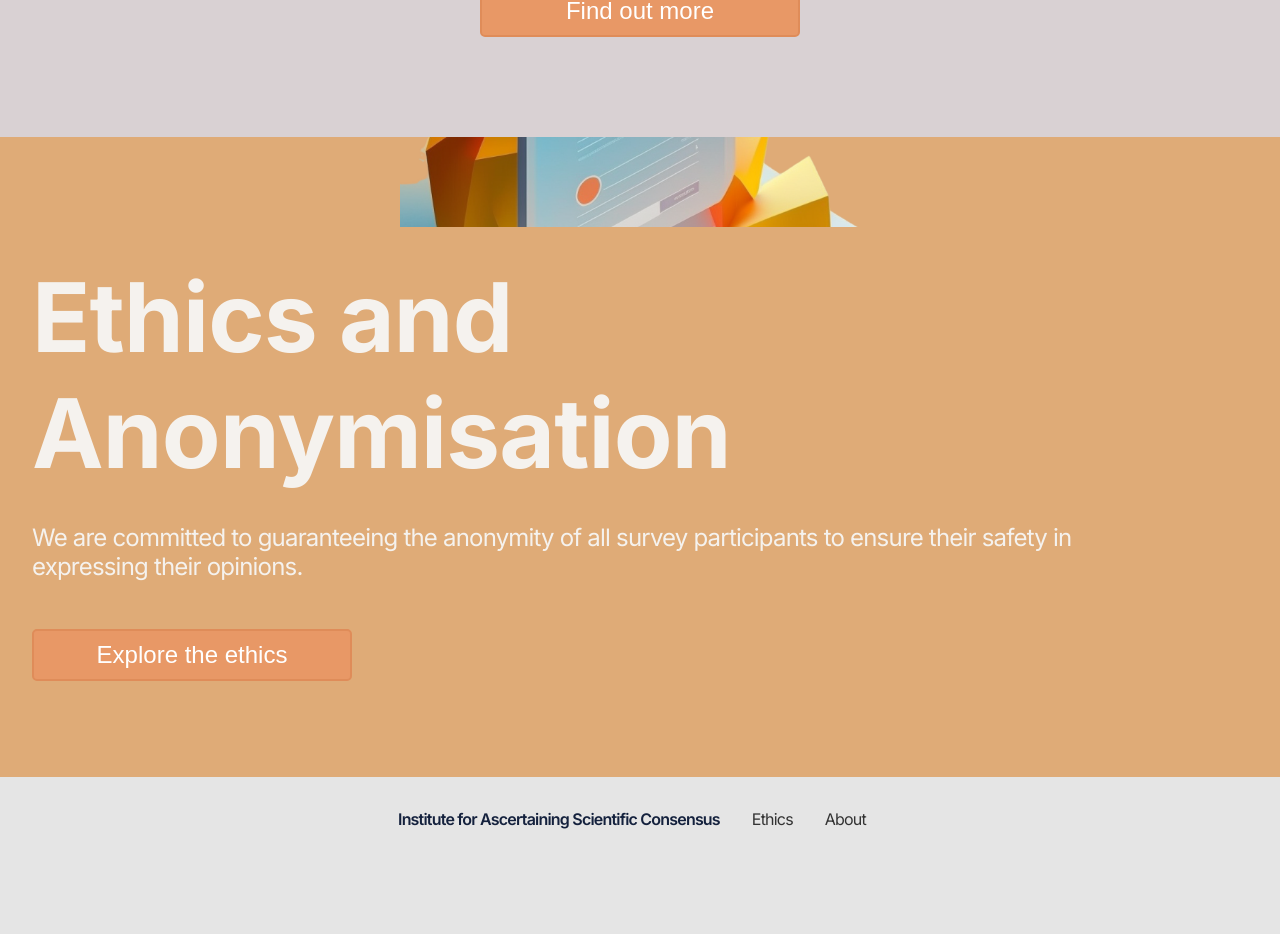
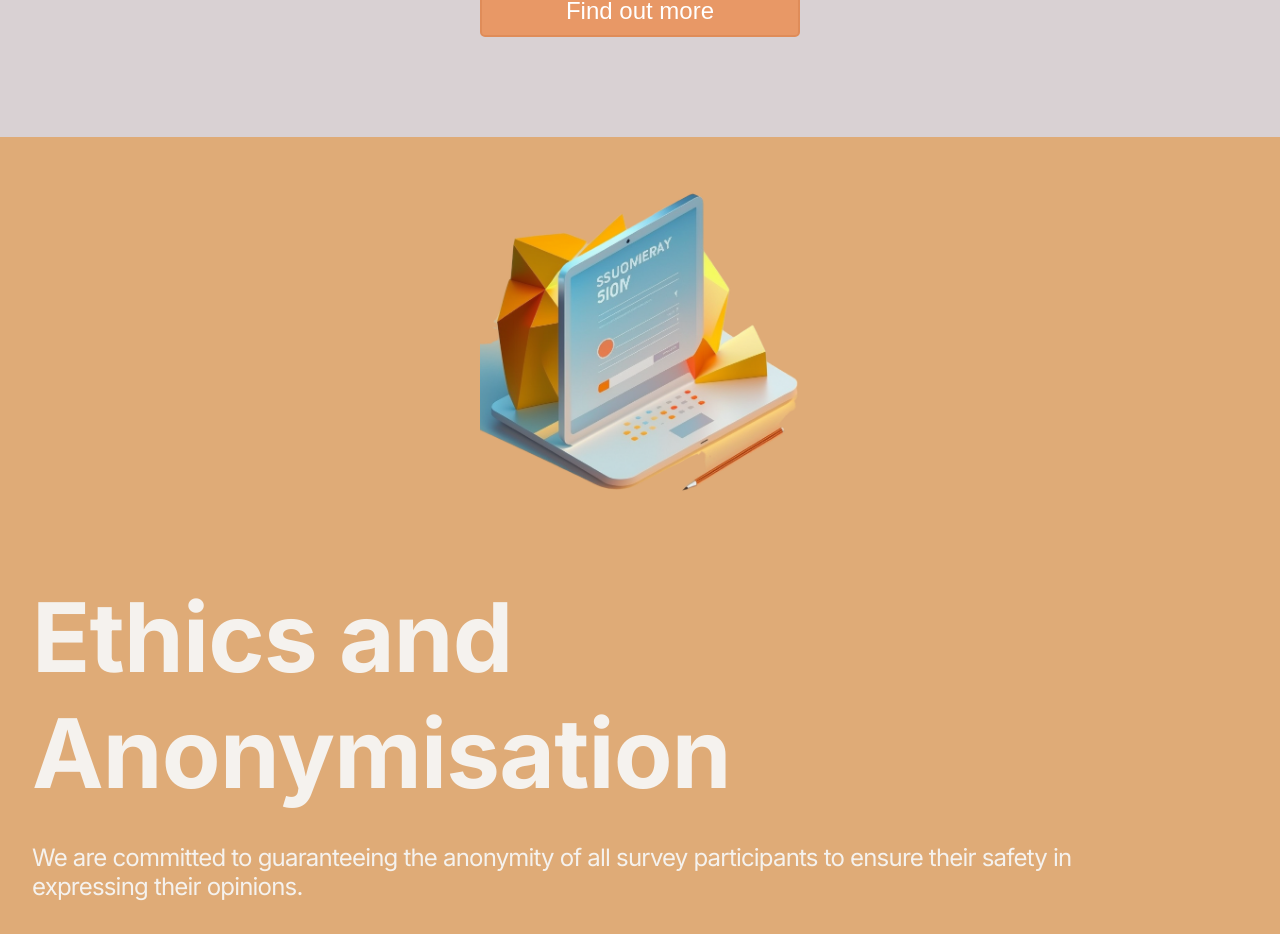
Before and after one commit to DurhamARC/IASCPolls, a React (Create React App) app in the folder react-app/: page / in a window 1280 px wide. Shown: the part 1392-2326 px from the top of the page. Before the commit the page ends 2237 px from the top, so only its background shows below. Built offline with nearby package versions, Linux system fonts and the light colour scheme; the HTML template or start-up script is replaced by a standard one.

Commit message:
changing image size

```diff
--- a/react-app/src/App.css
+++ b/react-app/src/App.css
@@ -270,7 +270,7 @@ p, ol, ul {
 
 
 .home--eyecatching{
-  height: 80vh;
+  height: 120vh;
   background-color: #DFAB77;
   margin-bottom: 2rem;
 }
@@ -305,7 +305,7 @@ p, ol, ul {
   background-position: center;
   background-image: url('./front-page-comp.png');
   background-repeat: no-repeat;
-  background-size: 30rem;
+  background-size: 20rem;
 }
 
 
```
